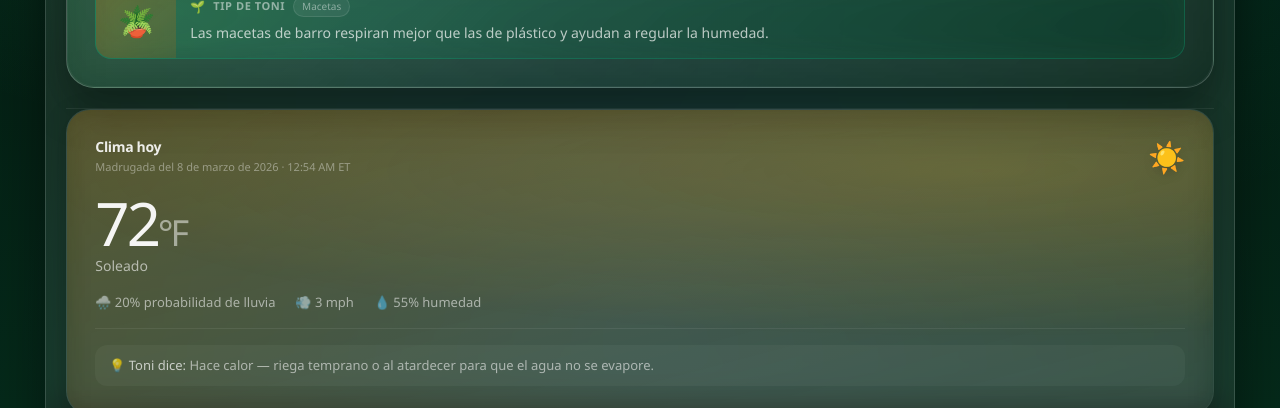
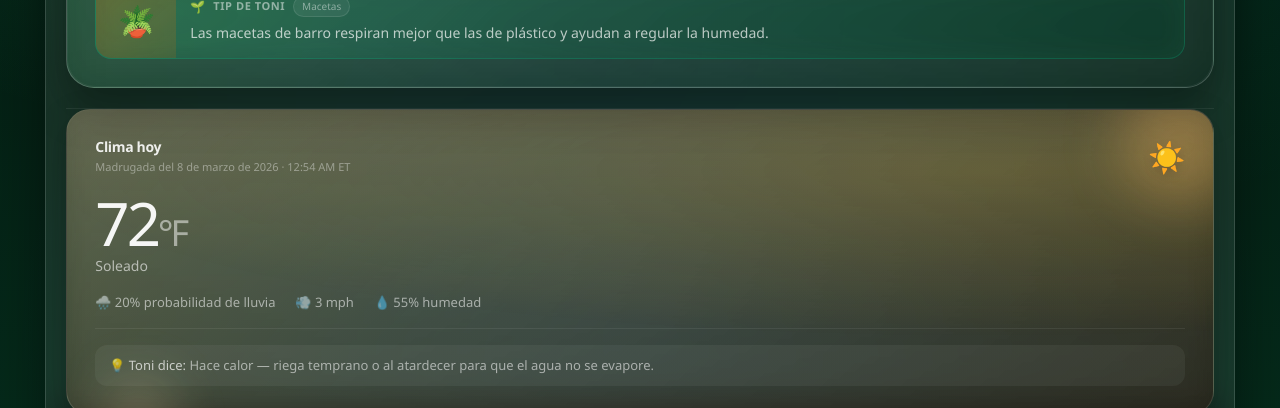
Before and after one commit to AlexanderAtlasLuthor/aliciasgarden, a Next.js app in the folder apps/web/: page /home in a window 1280 px wide. Shown: the part 392-800 px from the top of the page. Built offline with nearby package versions, Linux system fonts and the light colour scheme; no server answers.

Commit message:
feat: enhance weekly plan generation with Supabase integration and error handling

```diff
--- a/apps/web/components/dashboard/WeatherCard.tsx
+++ b/apps/web/components/dashboard/WeatherCard.tsx
@@ -5,16 +5,23 @@
 type WeatherTheme = {
   icon: string
   condition: string
-  gradient: string
   overlay: string          // extra CSS class for ambient layer
   toniTip: string
+}
+
+type DaySegment = "dawn" | "morning" | "afternoon" | "night"
+
+type CardPalette = {
+  shellGradient: string
+  orbPrimary: string
+  orbSecondary: string
+  tipBackground: string
 }
 
 const WEATHER_THEMES: Record<"sunny" | "clear-night" | "cloudy" | "rain", WeatherTheme> = {
   sunny: {
     icon: "☀️",
     condition: "Soleado",
-    gradient: "from-amber-500/20 via-orange-400/10 to-transparent",
     overlay: "weather-ambient-sunny",
     toniTip:
       "Hace calor — riega temprano o al atardecer para que el agua no se evapore.",
@@ -22,7 +29,6 @@ const WEATHER_THEMES: Record<"sunny" | "clear-night" | "cloudy" | "rain", Weathe
   cloudy: {
     icon: "⛅",
     condition: "Parcialmente nublado",
-    gradient: "from-slate-400/15 via-gray-500/10 to-transparent",
     overlay: "weather-ambient-cloudy",
     toniTip:
       "Hay probabilidad de lluvia esta tarde — puedes saltar el riego de las plantas de exterior hoy.",
@@ -30,7 +36,6 @@ const WEATHER_THEMES: Record<"sunny" | "clear-night" | "cloudy" | "rain", Weathe
   rain: {
     icon: "🌧️",
     condition: "Lluvia ligera",
-    gradient: "from-blue-500/20 via-indigo-500/10 to-transparent",
     overlay: "weather-ambient-rain",
     toniTip:
       "Llueve bastante hoy — no riegues y revisa que el drenaje de tus macetas funcione bien.",
@@ -38,10 +43,132 @@ const WEATHER_THEMES: Record<"sunny" | "clear-night" | "cloudy" | "rain", Weathe
   "clear-night": {
     icon: "🌙",
     condition: "Despejado",
-    gradient: "from-indigo-500/20 via-slate-500/15 to-transparent",
     overlay: "weather-ambient-cloudy",
     toniTip:
       "La noche esta despejada — revisa humedad del sustrato y deja el riego para temprano.",
+  },
+}
+
+const CARD_PALETTES: Record<WeatherCardProps["condition"], Record<DaySegment, CardPalette>> = {
+  sunny: {
+    dawn: {
+      shellGradient:
+        "linear-gradient(135deg, rgba(255, 191, 116, 0.22), rgba(255, 133, 76, 0.12) 38%, rgba(58, 28, 16, 0.48) 100%)",
+      orbPrimary: "radial-gradient(circle, rgba(255, 190, 108, 0.42), rgba(255, 190, 108, 0))",
+      orbSecondary: "radial-gradient(circle, rgba(255, 227, 176, 0.25), rgba(255, 227, 176, 0))",
+      tipBackground: "bg-white/[0.05]",
+    },
+    morning: {
+      shellGradient:
+        "linear-gradient(135deg, rgba(255, 224, 129, 0.22), rgba(251, 146, 60, 0.1) 38%, rgba(56, 33, 13, 0.46) 100%)",
+      orbPrimary: "radial-gradient(circle, rgba(255, 214, 130, 0.46), rgba(255, 214, 130, 0))",
+      orbSecondary: "radial-gradient(circle, rgba(255, 240, 199, 0.22), rgba(255, 240, 199, 0))",
+      tipBackground: "bg-white/[0.05]",
+    },
+    afternoon: {
+      shellGradient:
+        "linear-gradient(135deg, rgba(250, 204, 21, 0.2), rgba(249, 115, 22, 0.12) 38%, rgba(54, 31, 14, 0.48) 100%)",
+      orbPrimary: "radial-gradient(circle, rgba(250, 204, 21, 0.44), rgba(250, 204, 21, 0))",
+      orbSecondary: "radial-gradient(circle, rgba(255, 229, 156, 0.24), rgba(255, 229, 156, 0))",
+      tipBackground: "bg-white/[0.05]",
+    },
+    night: {
+      shellGradient:
+        "linear-gradient(135deg, rgba(251, 146, 60, 0.16), rgba(194, 65, 12, 0.12) 38%, rgba(35, 20, 11, 0.5) 100%)",
+      orbPrimary: "radial-gradient(circle, rgba(251, 146, 60, 0.34), rgba(251, 146, 60, 0))",
+      orbSecondary: "radial-gradient(circle, rgba(255, 206, 161, 0.2), rgba(255, 206, 161, 0))",
+      tipBackground: "bg-white/[0.04]",
+    },
+  },
+  cloudy: {
+    dawn: {
+      shellGradient:
+        "linear-gradient(135deg, rgba(148, 163, 184, 0.2), rgba(125, 141, 164, 0.11) 38%, rgba(24, 32, 43, 0.48) 100%)",
+      orbPrimary: "radial-gradient(circle, rgba(148, 163, 184, 0.34), rgba(148, 163, 184, 0))",
+      orbSecondary: "radial-gradient(circle, rgba(203, 213, 225, 0.2), rgba(203, 213, 225, 0))",
+      tipBackground: "bg-white/[0.045]",
+    },
+    morning: {
+      shellGradient:
+        "linear-gradient(135deg, rgba(176, 190, 208, 0.19), rgba(148, 163, 184, 0.11) 38%, rgba(27, 35, 47, 0.47) 100%)",
+      orbPrimary: "radial-gradient(circle, rgba(176, 190, 208, 0.33), rgba(176, 190, 208, 0))",
+      orbSecondary: "radial-gradient(circle, rgba(226, 232, 240, 0.2), rgba(226, 232, 240, 0))",
+      tipBackground: "bg-white/[0.045]",
+    },
+    afternoon: {
+      shellGradient:
+        "linear-gradient(135deg, rgba(125, 141, 164, 0.2), rgba(100, 116, 139, 0.12) 38%, rgba(22, 30, 42, 0.5) 100%)",
+      orbPrimary: "radial-gradient(circle, rgba(148, 163, 184, 0.34), rgba(148, 163, 184, 0))",
+      orbSecondary: "radial-gradient(circle, rgba(203, 213, 225, 0.18), rgba(203, 213, 225, 0))",
+      tipBackground: "bg-white/[0.04]",
+    },
+    night: {
+      shellGradient:
+        "linear-gradient(135deg, rgba(100, 116, 139, 0.18), rgba(71, 85, 105, 0.12) 38%, rgba(18, 24, 34, 0.52) 100%)",
+      orbPrimary: "radial-gradient(circle, rgba(125, 141, 164, 0.3), rgba(125, 141, 164, 0))",
+      orbSecondary: "radial-gradient(circle, rgba(176, 190, 208, 0.17), rgba(176, 190, 208, 0))",
+      tipBackground: "bg-white/[0.035]",
+    },
+  },
+  rain: {
+    dawn: {
+      shellGradient:
+        "linear-gradient(135deg, rgba(96, 165, 250, 0.2), rgba(79, 70, 229, 0.12) 38%, rgba(16, 28, 48, 0.5) 100%)",
+      orbPrimary: "radial-gradient(circle, rgba(125, 211, 252, 0.33), rgba(125, 211, 252, 0))",
+      orbSecondary: "radial-gradient(circle, rgba(191, 219, 254, 0.19), rgba(191, 219, 254, 0))",
+      tipBackground: "bg-white/[0.04]",
+    },
+    morning: {
+      shellGradient:
+        "linear-gradient(135deg, rgba(125, 211, 252, 0.19), rgba(59, 130, 246, 0.13) 38%, rgba(15, 32, 54, 0.5) 100%)",
+      orbPrimary: "radial-gradient(circle, rgba(125, 211, 252, 0.34), rgba(125, 211, 252, 0))",
+      orbSecondary: "radial-gradient(circle, rgba(186, 230, 253, 0.18), rgba(186, 230, 253, 0))",
+      tipBackground: "bg-white/[0.04]",
+    },
+    afternoon: {
+      shellGradient:
+        "linear-gradient(135deg, rgba(59, 130, 246, 0.2), rgba(79, 70, 229, 0.14) 38%, rgba(13, 26, 45, 0.52) 100%)",
+      orbPrimary: "radial-gradient(circle, rgba(96, 165, 250, 0.35), rgba(96, 165, 250, 0))",
+      orbSecondary: "radial-gradient(circle, rgba(191, 219, 254, 0.17), rgba(191, 219, 254, 0))",
+      tipBackground: "bg-white/[0.04]",
+    },
+    night: {
+      shellGradient:
+        "linear-gradient(135deg, rgba(37, 99, 235, 0.18), rgba(30, 64, 175, 0.14) 38%, rgba(10, 20, 36, 0.54) 100%)",
+      orbPrimary: "radial-gradient(circle, rgba(96, 165, 250, 0.29), rgba(96, 165, 250, 0))",
+      orbSecondary: "radial-gradient(circle, rgba(147, 197, 253, 0.15), rgba(147, 197, 253, 0))",
+      tipBackground: "bg-white/[0.03]",
+    },
+  },
+  "clear-night": {
+    dawn: {
+      shellGradient:
+        "linear-gradient(135deg, rgba(167, 139, 250, 0.2), rgba(129, 140, 248, 0.13) 38%, rgba(24, 20, 43, 0.5) 100%)",
+      orbPrimary: "radial-gradient(circle, rgba(196, 181, 253, 0.32), rgba(196, 181, 253, 0))",
+      orbSecondary: "radial-gradient(circle, rgba(224, 231, 255, 0.2), rgba(224, 231, 255, 0))",
+      tipBackground: "bg-white/[0.04]",
+    },
+    morning: {
+      shellGradient:
+        "linear-gradient(135deg, rgba(139, 92, 246, 0.18), rgba(99, 102, 241, 0.12) 38%, rgba(22, 18, 40, 0.5) 100%)",
+      orbPrimary: "radial-gradient(circle, rgba(167, 139, 250, 0.31), rgba(167, 139, 250, 0))",
+      orbSecondary: "radial-gradient(circle, rgba(199, 210, 254, 0.19), rgba(199, 210, 254, 0))",
+      tipBackground: "bg-white/[0.04]",
+    },
+    afternoon: {
+      shellGradient:
+        "linear-gradient(135deg, rgba(129, 140, 248, 0.19), rgba(79, 70, 229, 0.13) 38%, rgba(20, 17, 38, 0.52) 100%)",
+      orbPrimary: "radial-gradient(circle, rgba(165, 180, 252, 0.31), rgba(165, 180, 252, 0))",
+      orbSecondary: "radial-gradient(circle, rgba(224, 231, 255, 0.17), rgba(224, 231, 255, 0))",
+      tipBackground: "bg-white/[0.04]",
+    },
+    night: {
+      shellGradient:
+        "linear-gradient(135deg, rgba(99, 102, 241, 0.18), rgba(67, 56, 202, 0.13) 38%, rgba(18, 15, 33, 0.54) 100%)",
+      orbPrimary: "radial-gradient(circle, rgba(129, 140, 248, 0.3), rgba(129, 140, 248, 0))",
+      orbSecondary: "radial-gradient(circle, rgba(199, 210, 254, 0.16), rgba(199, 210, 254, 0))",
+      tipBackground: "bg-white/[0.03]",
+    },
   },
 }
 
@@ -59,17 +186,42 @@ type WeatherCardProps = {
   current_time?: string | null
 }
 
-function formatLiveDate(): string {
+function getEtHour(dateLike?: string | null): number {
   const timeZone = "America/New_York"
-  const baseDate = new Date()
+  const parsedSource = dateLike ? new Date(dateLike) : null
+  const baseDate = parsedSource && !Number.isNaN(parsedSource.getTime()) ? parsedSource : new Date()
 
-  const hour24 = Number(
+  return Number(
     new Intl.DateTimeFormat("en-US", {
       hour: "2-digit",
       hour12: false,
       timeZone,
     }).format(baseDate)
   )
+}
+
+function getDaySegment(hour24: number): DaySegment {
+  if (hour24 < 6) {
+    return "dawn"
+  }
+
+  if (hour24 < 12) {
+    return "morning"
+  }
+
+  if (hour24 < 19) {
+    return "afternoon"
+  }
+
+  return "night"
+}
+
+function formatLiveDate(dateLike?: string | null): string {
+  const timeZone = "America/New_York"
+  const parsedSource = dateLike ? new Date(dateLike) : null
+  const baseDate = parsedSource && !Number.isNaN(parsedSource.getTime()) ? parsedSource : new Date()
+
+  const hour24 = getEtHour(dateLike)
 
   const formattedDate = new Intl.DateTimeFormat("es-ES", {
     day: "numeric",
@@ -97,17 +249,39 @@ export default function WeatherCard({
   humidity,
   condition,
   condition_label,
+  current_time,
 }: WeatherCardProps) {
   const theme = WEATHER_THEMES[condition]
-  const liveDateLabel = formatLiveDate()
+  const liveDateLabel = formatLiveDate(current_time)
+  const daySegment = getDaySegment(getEtHour(current_time))
+  const palette = CARD_PALETTES[condition][daySegment]
 
   return (
     <section>
       {/* Outer wrapper — soft glass, thinner than DashboardHero */}
-      <div className="relative overflow-hidden rounded-3xl border border-white/[0.08] bg-white/[0.04] shadow-[0_6px_24px_rgba(0,0,0,0.22)] backdrop-blur-md">
+      <div
+        className="relative overflow-hidden rounded-3xl border border-white/12 shadow-[0_10px_30px_rgba(0,0,0,0.28)] backdrop-blur-md"
+        style={{ background: palette.shellGradient }}
+      >
         {/* ── Ambient background gradient ── */}
         <div
-          className={`pointer-events-none absolute inset-0 bg-gradient-to-br ${theme.gradient}`}
+          className="pointer-events-none absolute inset-0"
+          style={{
+            background:
+              "linear-gradient(180deg, rgba(255,255,255,0.08), rgba(255,255,255,0.02) 42%, rgba(0,0,0,0.14) 100%)",
+          }}
+          aria-hidden="true"
+        />
+
+        <div
+          className="pointer-events-none absolute -right-10 -top-10 h-36 w-36 rounded-full blur-xl"
+          style={{ background: palette.orbPrimary }}
+          aria-hidden="true"
+        />
+
+        <div
+          className="pointer-events-none absolute -bottom-12 left-6 h-24 w-24 rounded-full blur-lg"
+          style={{ background: palette.orbSecondary }}
           aria-hidden="true"
         />
 
@@ -154,7 +328,7 @@ export default function WeatherCard({
           <div className="h-px bg-white/[0.07]" />
 
           {/* Toni recommendation */}
-          <div className="rounded-xl bg-white/[0.04] px-3.5 py-2.5">
+          <div className={`rounded-xl px-3.5 py-2.5 ${palette.tipBackground}`}>
             <p className="text-[13px] leading-relaxed text-white/55">
               <span className="font-medium text-white/70">💡 Toni dice:</span>{" "}
               {theme.toniTip}
```
Also changed, not shown: apps/web/app/(tabs)/garden/page.tsx (+8 -3 lines), apps/web/app/(tabs)/toni/page.tsx (+6 -1 lines), 1 other file (tests, documents, lock files or other folders).
